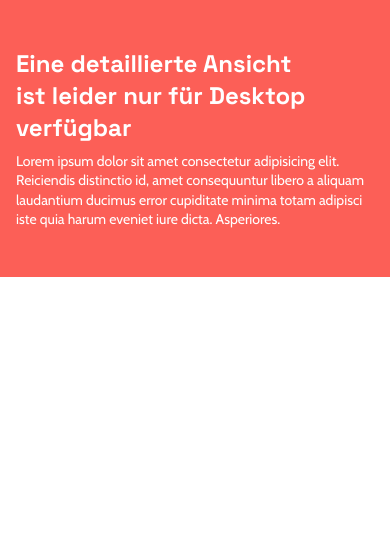
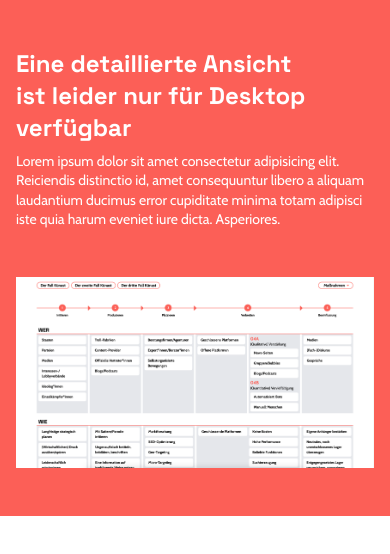
Before and after one commit to DetektivKollektiv/colab-infographic, a Vue app: page / in a window 390 px wide. Shown: the top 554 px of the page. Built offline with nearby package versions, Linux system fonts and the light colour scheme; what vue3-touch-events would draw is missing.

Commit message:
added image to InfographicMobile

```diff
--- a/src/components/Infographic/InfographicMobile.vue
+++ b/src/components/Infographic/InfographicMobile.vue
@@ -1,5 +1,6 @@
 <template>
-    <div class="bg-red-500 container-box py-12 text-white">
+    <div class="bg-red-500">
+        <div class="container-box py-12 text-white">
             <TextBlock>
                 <template v-slot:title>
                     <h1>
@@ -10,12 +11,14 @@
                 <template v-slot:description>
                     <p>
                         Lorem ipsum dolor sit amet consectetur adipisicing elit.
-                    Reiciendis distinctio id, amet consequuntur libero a aliquam
-                    laudantium ducimus error cupiditate minima totam adipisci
-                    iste quia harum eveniet iure dicta. Asperiores.
+                        Reiciendis distinctio id, amet consequuntur libero a
+                        aliquam laudantium ducimus error cupiditate minima totam
+                        adipisci iste quia harum eveniet iure dicta. Asperiores.
                     </p>
                 </template>
             </TextBlock>
+            <img class="mt-12" src="@/assets/infographic_image.png" />
+        </div>
     </div>
 </template>
 <script></script>
```
Also changed, not shown: src/assets/infographic_image.png (added). Lines whose indentation alone changed are shown as unchanged.
